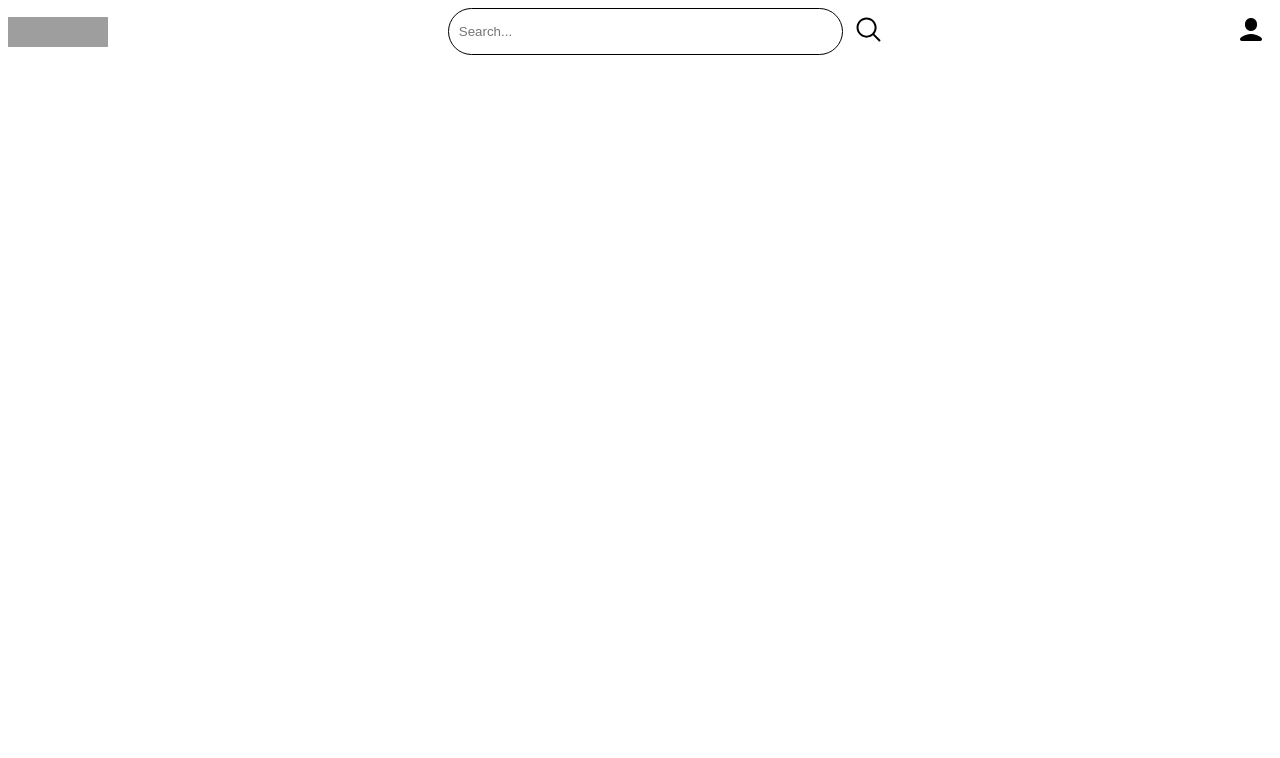
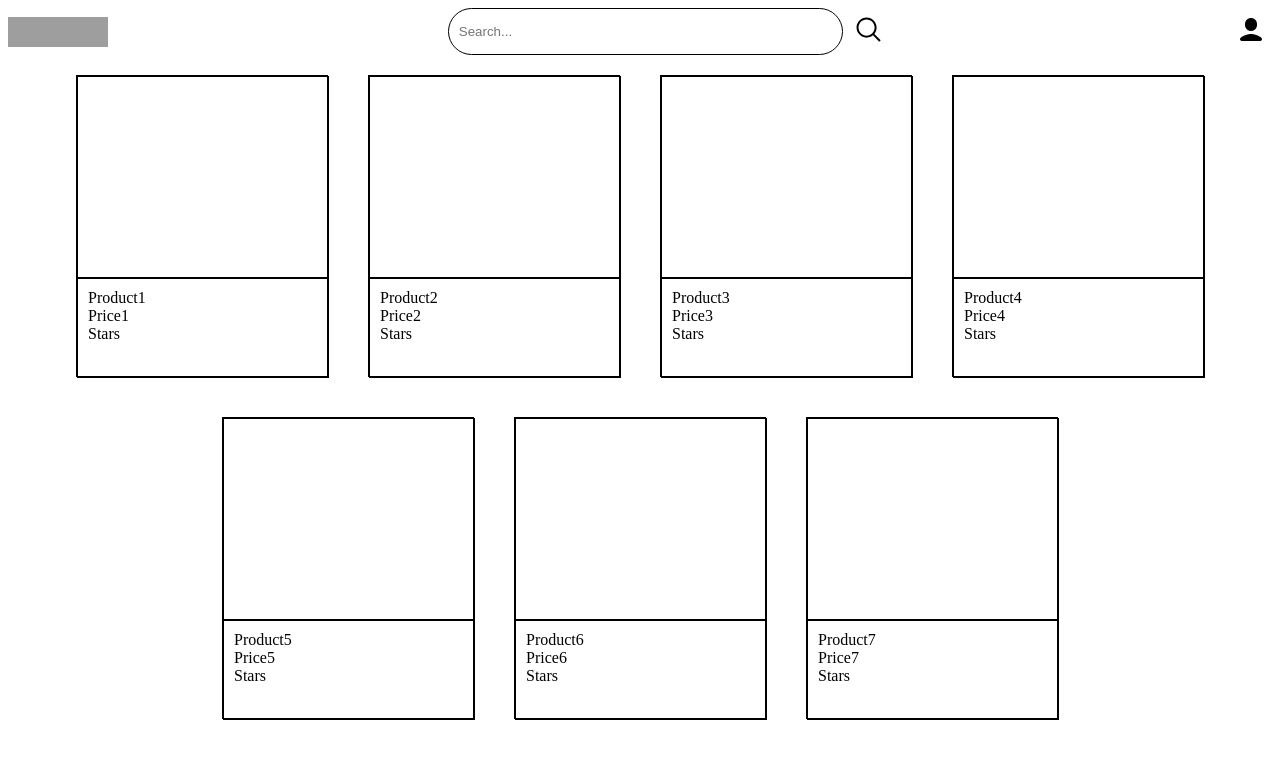
Before and after one commit to sheepisnotgoat/ikea-clone, a Vue app: page / in a window 1280 px wide. Shown: the top 758 px of the page. Built offline with nearby package versions, Linux system fonts and the light colour scheme; grey boxes are pictures that could not be loaded.

Commit message:
feat router and store added

```diff
--- a/package.json
+++ b/package.json
@@ -9,7 +9,9 @@
   },
   "dependencies": {
     "core-js": "^3.8.3",
-    "vue": "^2.6.14"
+    "vue": "^2.6.14",
+    "vue-router": "^3.5.4",
+    "vuex": "^3.6.2"
   },
   "devDependencies": {
     "@babel/core": "^7.12.16",
--- a/src/components/HeaderComponent.vue
+++ b/src/components/HeaderComponent.vue
@@ -1,6 +1,6 @@
 <template>
   <div class="main-header-container">
-    <div class="logo-container">
+    <div class="logo-container" @click="routeToHome">
       <img class="logo" src="/ikea.svg" alt="ikea_logo" />
     </div>
 
@@ -83,6 +83,9 @@ export default {
   background: transparent;
   border: none;
 }
+.user-button:hover {
+  cursor: pointer;
+}
 .user-stat-container {
   display: flex;
   justify-content: center;
@@ -98,6 +101,9 @@ export default {
   background: transparent;
   border: none;
 }
+.search-button:hover {
+  cursor: pointer;
+}
 .search-icon {
   width: 25px;
   height: 25px;
--- /dev/null
+++ b/src/components/ItemCard.vue
@@ -0,0 +1,49 @@
+<template>
+  <div class="item-card">
+    <div class="item-image-container"></div>
+    <div class="item-details-container">
+      <span>{{ this.product.productName }}</span>
+      <span>{{ this.product.productPrice }}</span>
+      <span>{{ this.product.Rating }}</span>
+    </div>
+  </div>
+</template>
+
+<script>
+export default {
+  name: "ItemCard",
+  props: {
+    product: {
+      required: true,
+      type: Object,
+    },
+  },
+  computed: {},
+  data() {
+    return {};
+  },
+};
+</script>
+
+<style>
+.item-card {
+  border: 1px solid black;
+  width: 250px;
+  height: 300px;
+  margin: 20px;
+}
+.item-image-container {
+  border: 1px solid black;
+  width: 250px;
+  height: 200px;
+}
+.item-details-container {
+  border: 1px solid black;
+  width: 230px;
+  height: 78px;
+  display: flex;
+  flex-direction: column;
+  justify-content: flex-start;
+  padding: 10px;
+}
+</style>
--- a/src/main.js
+++ b/src/main.js
@@ -1,8 +1,18 @@
 import Vue from "vue";
+import VueRouter from "vue-router";
 import App from "./views/App.vue";
+import routes from "./routes/routes.js";
+import store from "./store/store";
 
+Vue.use(VueRouter);
 Vue.config.productionTip = false;
 
+const router = new VueRouter({
+  routes, // short for `routes: routes`
+});
+
 new Vue({
+  router,
+  store,
   render: (h) => h(App),
 }).$mount("#app");
--- /dev/null
+++ b/src/routes/routes.js
@@ -0,0 +1,10 @@
+import HomeView from "../views/HomeView.vue";
+
+const routes = [
+  {
+    path: "/",
+    component: HomeView,
+  },
+];
+
+export default routes;
--- /dev/null
+++ b/src/store/store.js
@@ -0,0 +1,54 @@
+import Vue from "vue";
+import Vuex from "vuex";
+
+Vue.use(Vuex);
+const store = new Vuex.Store({
+  state: {
+    products: [
+      {
+        productId: "pid101",
+        productName: "Product1",
+        productPrice: "Price1",
+        Rating: "Stars",
+      },
+      {
+        productId: "pid102",
+        productName: "Product2",
+        productPrice: "Price2",
+        Rating: "Stars",
+      },
+      {
+        productId: "pid103",
+        productName: "Product3",
+        productPrice: "Price3",
+        Rating: "Stars",
+      },
+      {
+        productId: "pid104",
+        productName: "Product4",
+        productPrice: "Price4",
+        Rating: "Stars",
+      },
+      {
+        productId: "pid105",
+        productName: "Product5",
+        productPrice: "Price5",
+        Rating: "Stars",
+      },
+      {
+        productId: "pid106",
+        productName: "Product6",
+        productPrice: "Price6",
+        Rating: "Stars",
+      },
+      {
+        productId: "pid107",
+        productName: "Product7",
+        productPrice: "Price7",
+        Rating: "Stars",
+      },
+    ],
+  },
+});
+
+export default store;
--- a/src/views/App.vue
+++ b/src/views/App.vue
@@ -1,16 +1,12 @@
 <template>
   <div id="app">
-    <HeaderComponent />
+    <router-view></router-view>
   </div>
 </template>
 
 <script>
-import HeaderComponent from "/src/components/HeaderComponent.vue";
 export default {
   name: "App",
-  components: {
-    HeaderComponent,
-  },
 };
 </script>
 
--- /dev/null
+++ b/src/views/HomeView.vue
@@ -0,0 +1,35 @@
+<template>
+  <div class="home-view">
+    <HeaderComponent />
+    <div class="product-listing">
+      <ItemCard v-for="(item, index) in items" :key="index" :product="item" />
+    </div>
+  </div>
+</template>
+
+<script>
+import HeaderComponent from "../components/HeaderComponent.vue";
+import ItemCard from "../components/ItemCard.vue";
+
+export default {
+  name: "HomeView",
+  components: {
+    HeaderComponent,
+    ItemCard,
+  },
+  data() {
+    return {
+      items: this.$store.state.products,
+    };
+  },
+};
+</script>
+
+<style>
+.product-listing {
+  display: flex;
+  flex-wrap: wrap;
+  justify-content: center;
+  align-items: center;
+}
+</style>
```
Also changed, not shown: 1 other file (tests, documents, lock files or other folders).
